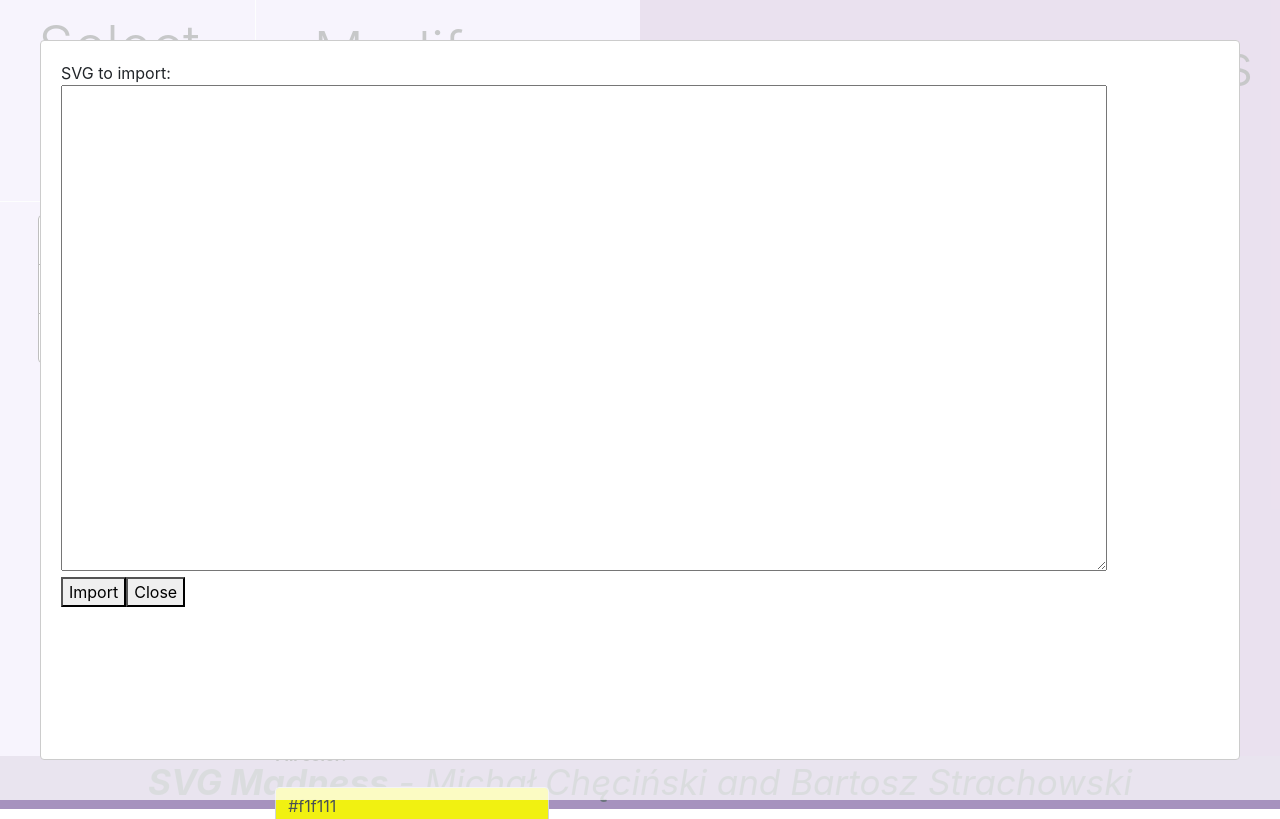
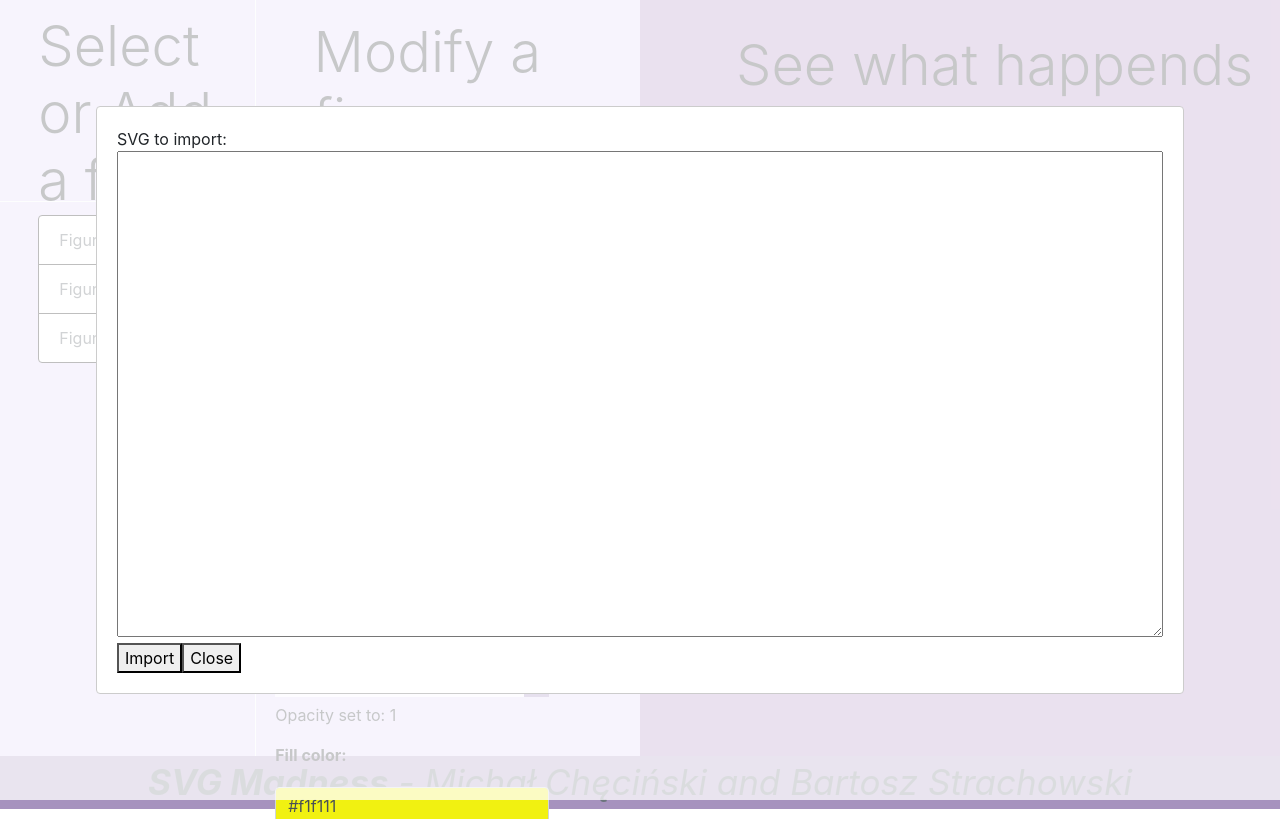
Before and after one commit to strachob/svg-animations, a React (Create React App) app: page / in a window 1280 px wide. Both pictures are taken after a click on the button "Import SVG". Built offline with nearby package versions, Linux system fonts and the light colour scheme.

Commit message:
Add styles to modals

```diff
--- a/src/AnimationPane/index.js
+++ b/src/AnimationPane/index.js
@@ -57,6 +57,16 @@ class AnimationPane extends React.Component {
     this.setState({importSvg: e.target.value});
   }
 
+  modalStyles = {
+    content : {
+      top                   : '50%',
+      left                  : '50%',
+      right                 : 'auto',
+      bottom                : 'auto',
+      marginRight           : '-50%',
+      transform             : 'translate(-50%, -50%)'
+    }
+  }
   render() {
     return <div className="animation-pane pane">
       <div>
@@ -69,6 +79,7 @@ class AnimationPane extends React.Component {
       <ReactModal
           isOpen={this.state.openExportModal}
           contentLabel="Export Modal"
+        style={this.modalStyles}
       >
         <textarea rows="20" cols="100" name="svg" readOnly="true">{this.state.svg}</textarea>
         <button onClick={() => this.closeExportModal()}>Close</button>
@@ -77,6 +88,7 @@ class AnimationPane extends React.Component {
       <ReactModal
           isOpen={this.state.openImportModal}
           contentLabel="Import Modal"
+        style={this.modalStyles}
       >
         <div>
           SVG to import:<br/>
@@ -85,7 +97,6 @@ class AnimationPane extends React.Component {
           <button onClick={() => this.closeImportModal()}>Close</button>
         </div>
       </ReactModal>
-
     </div>
   }
 }
```
Lines whose indentation alone changed are shown as unchanged.
